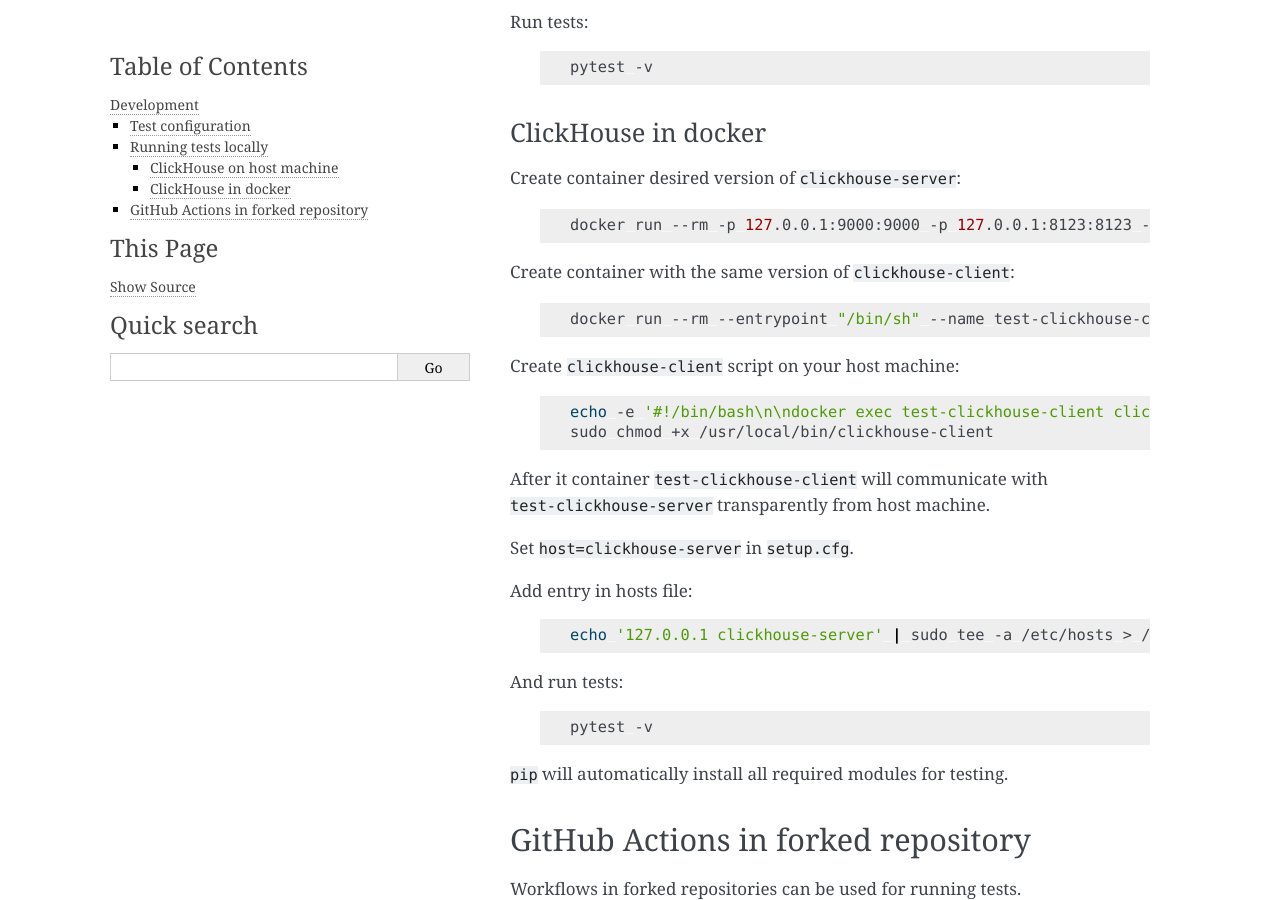
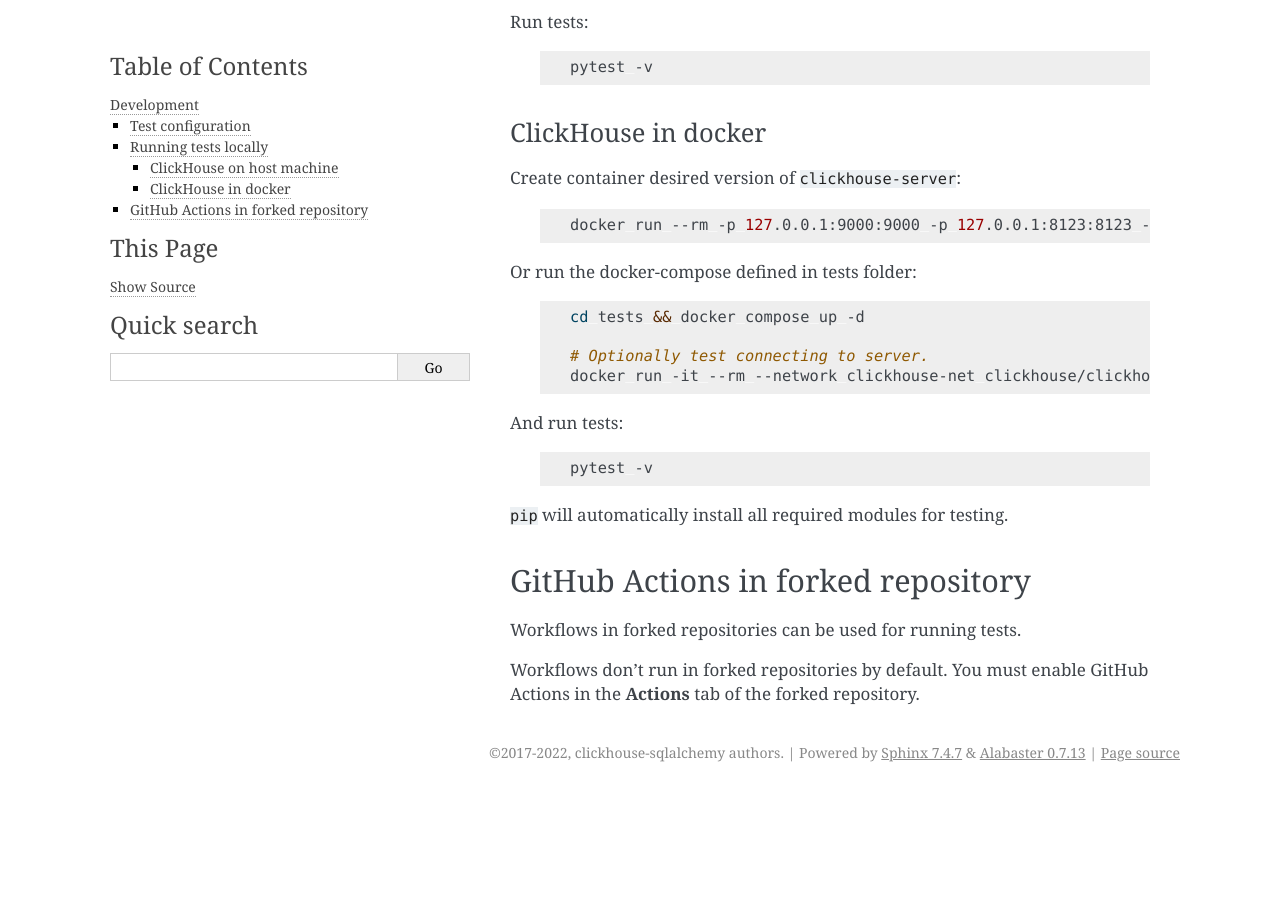
Before and after one commit to xzkostyan/clickhouse-sqlalchemy, a Sphinx documentation site: the page built from docs/development.rst, in a window 1280 px wide and 900 px high, scrolled down 590 px. Built offline with Sphinx 7.4.7, drawn with Linux system fonts in a browser that asks for light colours; the version number could not be read and is left out; after the commit the page ends 1382 px from its top, so only the background shows below that.

Commit message:
Add instructions for using Docker Compose

```diff
--- a/docs/development.rst
+++ b/docs/development.rst
@@ -41,29 +41,14 @@
 
         docker run --rm -p 127.0.0.1:9000:9000 -p 127.0.0.1:8123:8123 --name test-clickhouse-server clickhouse/clickhouse-server:$VERSION
 
-Create container with the same version of ``clickhouse-client``:
+Or run the docker-compose defined in tests folder:
 
     .. code-block:: bash
 
-        docker run --rm --entrypoint "/bin/sh" --name test-clickhouse-client --link test-clickhouse-server:clickhouse-server clickhouse/clickhouse-client:$VERSION -c 'while :; do sleep 1; done'
+        cd tests && docker compose up -d
 
-Create ``clickhouse-client`` script on your host machine:
-
-    .. code-block:: bash
-
-        echo -e '#!/bin/bash\n\ndocker exec test-clickhouse-client clickhouse-client "$@"' | sudo tee /usr/local/bin/clickhouse-client > /dev/null
-        sudo chmod +x /usr/local/bin/clickhouse-client
-
-After it container ``test-clickhouse-client`` will communicate with
-``test-clickhouse-server`` transparently from host machine.
-
-Set ``host=clickhouse-server`` in ``setup.cfg``.
-
-Add entry in hosts file:
-
-    .. code-block:: bash
-
-        echo '127.0.0.1 clickhouse-server' | sudo tee -a /etc/hosts > /dev/null
+        # Optionally test connecting to server.
+        docker run -it --rm --network clickhouse-net clickhouse/clickhouse-client --host test-clickhouse-server
 
 And run tests:
 
```
Also changed, not shown: 1 other file.
